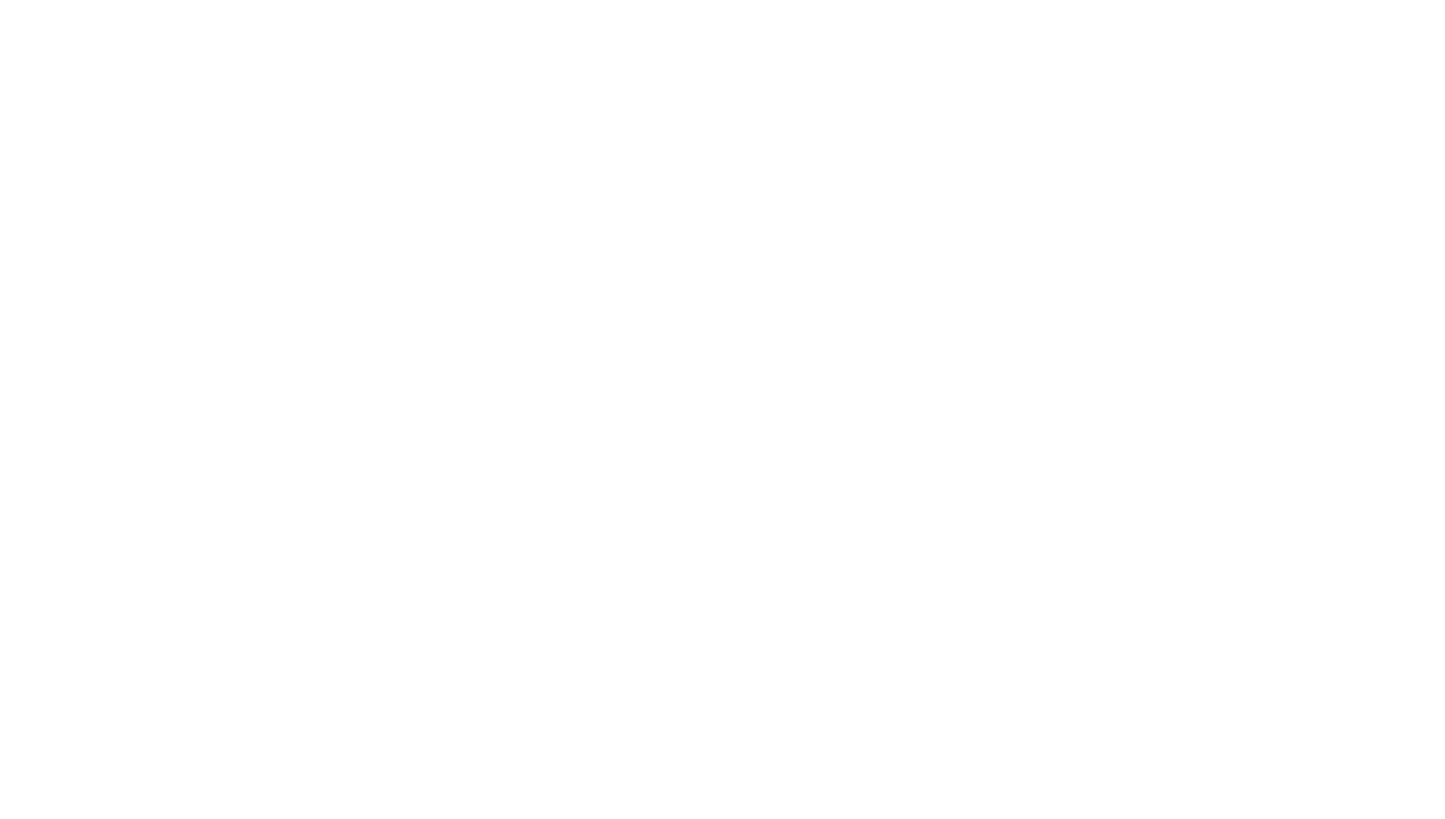
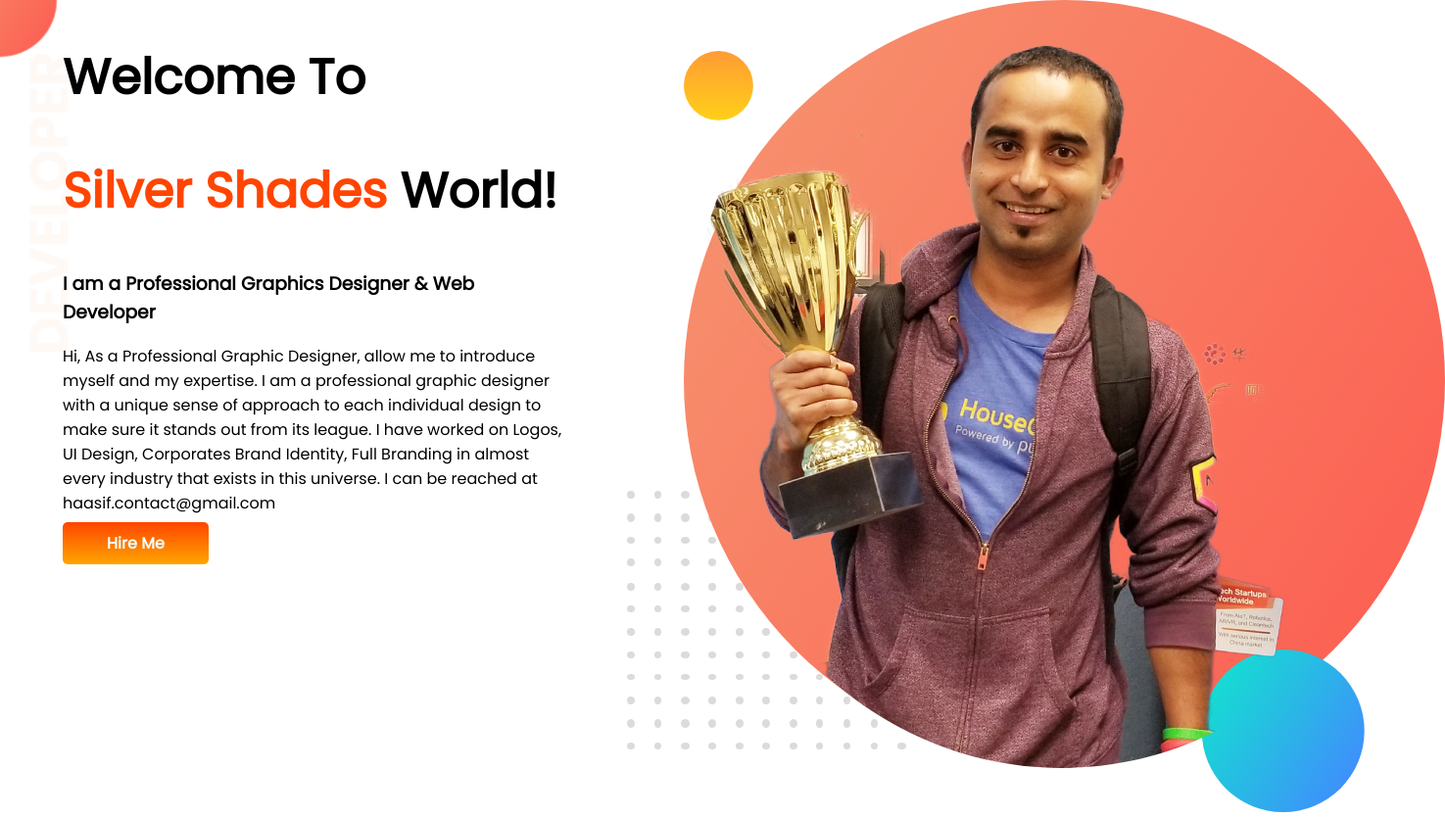
Before and after one commit to Devprince97/developer-portfolio, a plain HTML site: page index.html in a window 1280 px wide. Shown: the whole page at 98% size, 1475 px wide, since content can reach past the window. Before the commit the page ends 800 px from the top, so only its background shows below. Drawn offline with Linux system fonts and the light colour scheme.

Commit message:
top-banner

```diff
--- a/index.html
+++ b/index.html
@@ -7,10 +7,33 @@
     <meta name="viewport" content="width=device-width, initial-scale=1.0">
     <title>Hasif Portfolio</title>
     <link rel="stylesheet" href="style.css">
+    <link rel="preconnect" href="https://fonts.googleapis.com">
+    <link rel="preconnect" href="https://fonts.gstatic.com" crossorigin>
+    <link href="https://fonts.googleapis.com/css2?family=Poppins&display=swap" rel="stylesheet">
+
 </head>
 
 <body>
-
+    <section class="top-banner">
+        <div class="half-width">
+            <h1>Welcome To</h1>
+            <h1><span class="orange-color">Silver Shades</span> World!</h1>
+            <h3>I am a Professional Graphics Designer & Web Developer</h3>
+            <p>Hi, As a Professional Graphic Designer, allow me to introduce myself and my expertise. I am a
+                professional
+                graphic designer with a unique sense of approach to each individual design to make sure it stands out
+                from
+                its
+                league. I have worked on Logos, UI Design, Corporates Brand Identity, Full Branding in almost every
+                industry
+                that exists in this universe.
+                I can be reached at haasif.contact@gmail.com</p>
+            <a class="link-button" target="_blank" href="https://www.linkedin.com/in/hasif-contact/">Hire Me</a>
+        </div>
+        <div class="half-width">
+            <img src="images/jhankar.png" alt="">
+        </div>
+    </section>
 </body>
 
 </html>
--- a/style.css
+++ b/style.css
@@ -0,0 +1,40 @@
+body {
+    font-family: 'Poppins', sans-serif;
+    margin: 0;
+}
+
+h1 {
+    font-size: 50px;
+}
+
+.orange-color {
+    color: orangered
+}
+
+section {
+    display: flex;
+}
+
+.half-width {
+    width: 50%;
+    padding-left: 5%;
+
+}
+
+.half-width image {
+    width: 80%;
+}
+
+.link-button {
+    text-decoration: none;
+    background-image: linear-gradient(orangered, orange);
+    padding: 10px 45px;
+    border-radius: 5px;
+    color: azure;
+    font-weight: 600;
+}
+
+.top-banner {
+    background-image: url(images/top-banner.png);
+    background-repeat: no-repeat;
+}
```
Also changed, not shown: images/dream-bg.png (added), images/exp-bg.png (added), images/jhankar.png (added), images/jhankar2.png (added), images/my-bg.png (added), images/my-bg2.png (added), images/top-banner.png (added).
